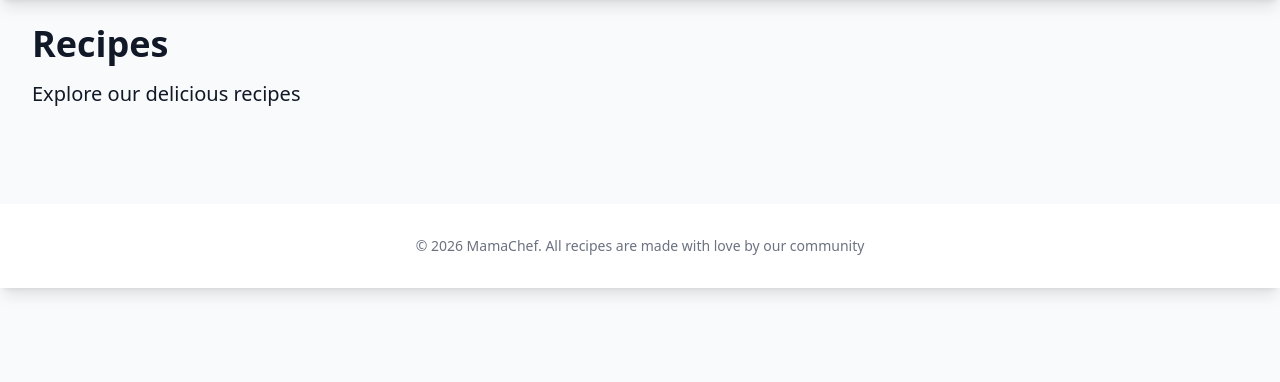
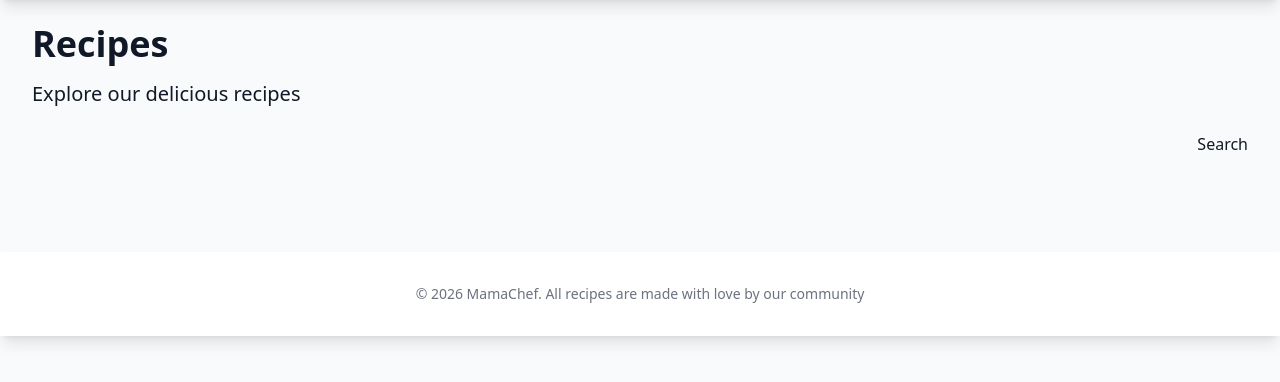
Before and after one commit to elena563/mamachef, a Django app: page /recipes/ in a window 1280 px wide. Shown: the part 64-446 px from the top of the page. Run offline with Django 5.2, Linux system fonts and the light colour scheme; data that the repository does not hold is empty; some libraries are stand-ins or nearby versions.

Commit message:
Add search by name

```diff
--- a/kitchen/templates/recipes.html
+++ b/kitchen/templates/recipes.html
@@ -12,6 +12,27 @@
     {% endif %}
 
     <p class="text-xl mb-6">Explore our delicious recipes</p>
+
+    <div>
+        <form method="get" class="mb-6">
+            <div class="flex flex-col md:flex-row gap-4 items-start">
+                <div class="flex-1 w-full">
+                    <c-search-bar
+                        placeholder="Search recipes..."
+                        name="q"
+                        value="{{ search_query }}"
+                    />
+                </div>
+                <div class="flex gap-2">
+                    <c-button type="submit" variant="primary">Search</c-button>
+                    {% if search_query %}
+                    <c-button link="{% url 'Kitchen:recipes' %}" variant="secondary">Clear</c-button>
+                    {% endif %}
+                </div>
+            </div>
+        </form>
+    </div>
+
     <div class="grid grid-cols-1 md:grid-cols-2 lg:grid-cols-3 gap-6">
         {% for recipe in recipes %}
             <c-recipe-card recipe = recipe />
--- a/kitchen/views.py
+++ b/kitchen/views.py
@@ -4,6 +4,7 @@ from django.contrib.auth.forms import UserCreationForm
 from django.contrib.auth import login
 from django.urls import reverse_lazy
 from django.contrib.auth.decorators import login_required
+from django.db.models import Q
 
 from .models import Recipe, RecipeIngredient, Ingredient, RecipeIngredient, UserProfile
 from .forms import RecipeForm
@@ -16,9 +17,33 @@ def home(request):
     return render(request, 'home.html', {'recipes':recipes})
 
 def recipes(request):
-    """Recipes page view"""
+    """Recipes page view with search functionality"""
     recipes = Recipe.objects.all()
-    return render(request, 'recipes.html', {'recipes': recipes})
+
+    search_query = request.GET.get('q', '').strip()
+
+    if search_query:
+        recipes = recipes.filter(
+            Q(name__icontains=search_query) |
+            Q(description__icontains=search_query)
+        )
+
+    # For future: handle ingredient search
+    # ingredients = request.GET.getlist('ingredients')
+    # if ingredients:
+    #     recipes = recipes.filter(
+    #         recipeingredient__ingredient__name__in=ingredients
+    #     ).distinct()
+
+    # For future: handle difficulty filters
+    # difficulty = request.GET.getlist('difficulty')
+    # if difficulty:
+    #     recipes = recipes.filter(difficulty__in=difficulty)
+
+    return render(request, 'recipes.html', {
+        'recipes': recipes,
+        'search_query': search_query
+    })
 
 def recipe_detail(request, pk):
     """Recipe detail view"""
```
Also changed, not shown: templates/cotton/search_bar.html (added, +7 -0 lines).
